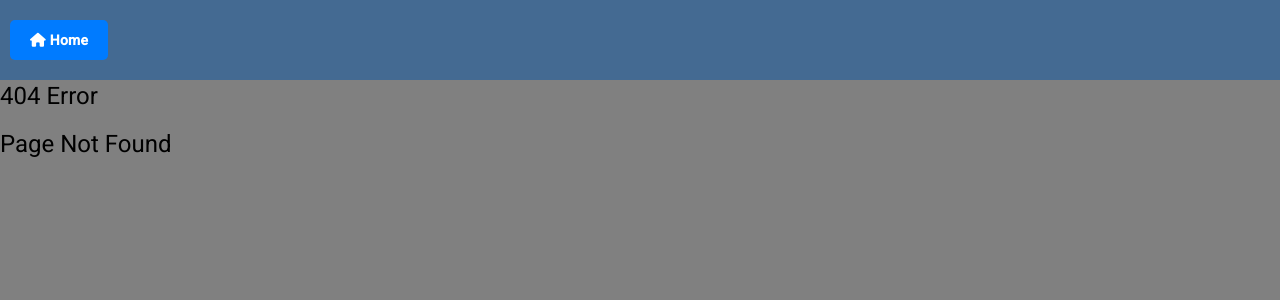
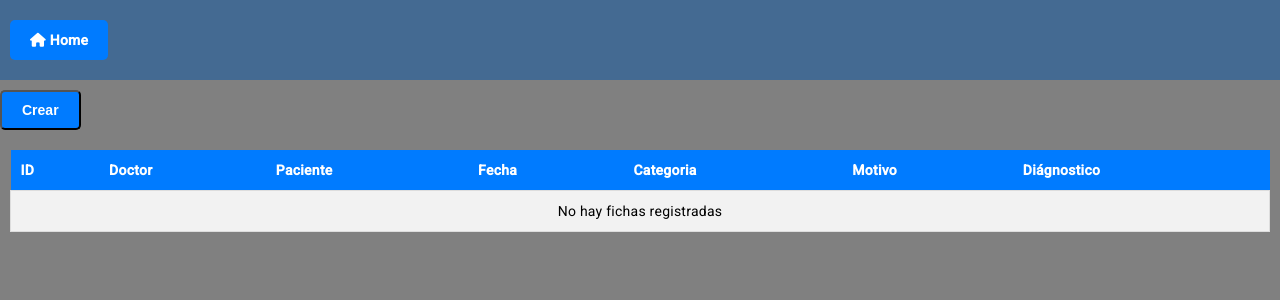
Before and after one commit to Curda27/tp1-frontend, an Angular app in the folder front/: page /medical-records in a window 1280 px wide. Before the commit this address had no page. Shown: the top 300 px of the page. Built offline with nearby package versions, Linux system fonts and the light colour scheme.

Commit message:
feat: medical record module

```diff
--- a/front/src/app/app-routing.module.ts
+++ b/front/src/app/app-routing.module.ts
@@ -4,10 +4,12 @@ import { PersonsComponent } from './persons/persons.component';
 import { HomeComponent } from './home/home.component';
 import { Page404Component } from './page404/page404.component';
 import { CategoriesComponent } from './categories/categories.component';
+import { MedicalRecordComponent } from 'src/app/medical-record/medical-record.component';
 
 const routes: Routes = [
 	{ path: 'persons', component: PersonsComponent },
 	{ path: 'categories', component: CategoriesComponent },
+	{ path: 'medical-records', component: MedicalRecordComponent },
 	{ path: '', component: HomeComponent },
 	{ path: '**', pathMatch: 'full', component: Page404Component },
 ];
--- /dev/null
+++ b/front/src/app/dialogs/create-record.component.html
@@ -0,0 +1,7 @@
+<h1 mat-dialog-title>Crear Ficha</h1>
+<div mat-dialog-content class="dialog">
+</div>
+<div mat-dialog-actions>
+    <button mat-button (click)="cancel()">Cancelar</button>
+    <button mat-button (click)="accept()">Confirmar</button>
+</div>
--- /dev/null
+++ b/front/src/app/dialogs/create-record.component.ts
@@ -0,0 +1,45 @@
+import { Component, Inject } from '@angular/core';
+import {
+  MAT_DIALOG_DATA,
+  MatDialogModule,
+  MatDialogRef,
+} from '@angular/material/dialog';
+import { MedicalRecord } from '../models';
+import { MatInputModule } from '@angular/material/input';
+import { MatFormFieldModule } from '@angular/material/form-field';
+import { FormsModule } from '@angular/forms';
+import { MatButtonModule } from '@angular/material/button';
+import { MatSelectModule } from '@angular/material/select';
+
+@Component({
+  selector: 'app-create-record',
+  templateUrl: './create-record.component.html',
+  standalone: true,
+  imports: [
+    MatDialogModule,
+    MatFormFieldModule,
+    MatInputModule,
+    FormsModule,
+    MatButtonModule,
+    MatSelectModule,
+  ],
+})
+export class CreateRecordComponent {
+  constructor(
+    public dialogRef: MatDialogRef<CreateRecordComponent>,
+    @Inject(MAT_DIALOG_DATA) public data: MedicalRecord
+  ) {}
+
+  cancel(): void {
+    this.dialogRef.close();
+  }
+
+  accept(): void {
+    const values = Object.values(this.data);
+    if (values.length === 0 || values.some((value) => !value)) {
+      alert('Datos Incorrectos');
+      return;
+    }
+    this.dialogRef.close(this.data);
+  }
+}
--- a/front/src/app/home/home.component.html
+++ b/front/src/app/home/home.component.html
@@ -4,6 +4,7 @@
         <div class="buttons">
             <a href="categories" class="button">CRUD Categorías</a>
             <a href="persons" class="button">CRUD Personas</a>
+            <a href="medical-records" class="button">CRUD Ficha Clínica</a>
             <a href="#" class="button" (click)="loadData()">Cargar Datos Base</a>
             <a href="#" class="button" (click)="eraseData()">Limpiar datos</a>
         </div>
--- a/front/src/app/home/home.component.ts
+++ b/front/src/app/home/home.component.ts
@@ -1,5 +1,5 @@
 import { Component } from '@angular/core';
-import { Category, Person } from '../models';
+import { Category, MedicalRecord, Person } from '../models';
 
 @Component({
 	selector: 'app-home',
@@ -17,8 +17,20 @@ export class HomeComponent {
 		persons.push(person2);
 		categories.push(category1);
 		categories.push(category2);
-		localStorage.setItem('persons', JSON.stringify(persons));
-		localStorage.setItem('categories', JSON.stringify(categories));
+    const records: MedicalRecord[] = [
+      {
+        category: category1,
+        patient: person1,
+        doctor: person2,
+        date: new Date(),
+        diagnostic: 'diagnostic',
+        reason: 'reason',
+        id: 1,
+      },
+    ];
+    localStorage.setItem('persons', JSON.stringify(persons));
+    localStorage.setItem('categories', JSON.stringify(categories));
+    localStorage.setItem('medicalRecords', JSON.stringify(records));
 		alert("Datos Iniciales Cargados Correctamente");
 	}
 
--- /dev/null
+++ b/front/src/app/medical-record/medical-record.component.html
@@ -0,0 +1,35 @@
+<button class="button" (click)="openCreateDialog()">Crear</button>
+<div class="tablecontainer">
+  <table class="table">
+    <thead>
+      <tr>
+        <th>ID</th>
+        <th>Doctor</th>
+        <th>Paciente</th>
+        <th>Fecha</th>
+        <th>Categoria</th>
+        <th>Motivo</th>
+        <th>Diágnostico</th>
+      </tr>
+    </thead>
+    <tbody>
+
+      <tr *ngIf="filteredRecords.length == 0; else table_data">
+        <td colspan="7" style="text-align: center;">No hay fichas registradas</td>
+      </tr>
+      <ng-template #table_data>
+        <ng-container *ngFor="let record of filteredRecords" #table>
+          <tr *ngIf="record.id !== -1">
+            <td>{{ record.id }}</td>
+            <td>{{ record.doctor.name }}</td>
+            <td>{{ record.patient.name }}</td>
+            <td>{{ record.date | date : 'dd/MM/YYYY' }}</td>
+            <td>{{ record.category.description }}</td>
+            <td>{{ record.reason }}</td>
+            <td>{{ record.diagnostic }}</td>
+          </tr>
+        </ng-container>
+      </ng-template>
+    </tbody>
+  </table>
+</div>
--- /dev/null
+++ b/front/src/app/medical-record/medical-record.component.ts
@@ -0,0 +1,79 @@
+import { Component, OnInit } from '@angular/core';
+import { MedicalRecord, MedicalRecordFilters } from '../models';
+import { MatDialog } from '@angular/material/dialog';
+import { CreateRecordComponent } from '../dialogs/create-record.component';
+
+@Component({
+  selector: 'app-record',
+  templateUrl: './medical-record.component.html',
+})
+export class MedicalRecordComponent implements OnInit {
+  allRecords: MedicalRecord[] = [];
+  filteredRecords: MedicalRecord[] = [];
+
+  tableFilters: MedicalRecordFilters = {};
+
+  constructor(public dialog: MatDialog) {}
+
+  ngOnInit(): void {
+    this.refreshList();
+  }
+
+  openCreateDialog(): void {
+    const dialogRef = this.dialog.open(CreateRecordComponent, {
+      //TODO: arreglar dimension
+      width: '280px',
+      data: {} as MedicalRecord,
+    });
+    dialogRef.afterClosed().subscribe((record) => {
+      if (!record) return;
+      record.id = this.allRecords.length + 1;
+      this.allRecords.push(record);
+      this.filteredRecords.push(record);
+      this.save();
+    });
+  }
+
+  refreshList(): void {
+    const medicalRecordsStr = localStorage.getItem('medicalRecords') ?? '[]';
+    this.allRecords = JSON.parse(medicalRecordsStr);
+    this.filteredRecords = this.allRecords;
+  }
+
+  filter(): void {
+    this.filteredRecords = this.allRecords;
+    const { patient, doctor, categoryId, date_from, date_to } =
+      this.tableFilters;
+    if (patient) {
+      this.filteredRecords = this.filteredRecords.filter(
+        (record) =>
+          record.patient.name === patient || record.patient.lastName === patient
+      );
+    }
+    if (doctor) {
+      this.filteredRecords = this.filteredRecords.filter(
+        (record) =>
+          record.doctor.name === doctor || record.doctor.lastName === doctor
+      );
+    }
+    if (categoryId) {
+      this.filteredRecords = this.filteredRecords.filter(
+        (record) => record.category.id === categoryId
+      );
+    }
+    if (date_from) {
+      this.filteredRecords = this.filteredRecords.filter(
+        (record) => record.date >= new Date(date_from)
+      );
+    }
+    if (date_to) {
+      this.filteredRecords = this.filteredRecords.filter(
+        (record) => record.date <= new Date(date_to)
+      );
+    }
+  }
+
+  save(): void {
+    localStorage.setItem('medicalRecords', JSON.stringify(this.allRecords));
+  }
+}
```
Also changed, not shown: front/src/app/app.module.ts (+7 -2 lines), front/src/app/models.ts (+18 -0 lines), 2 other files (tests, documents, lock files or other folders).
